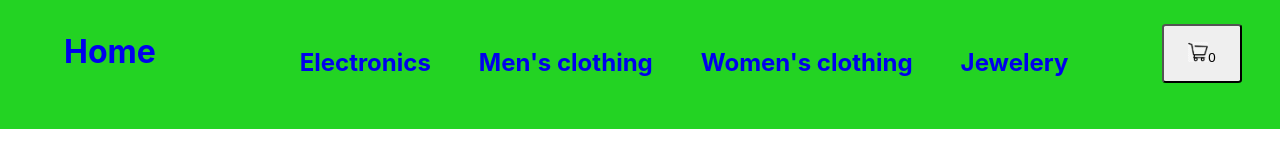
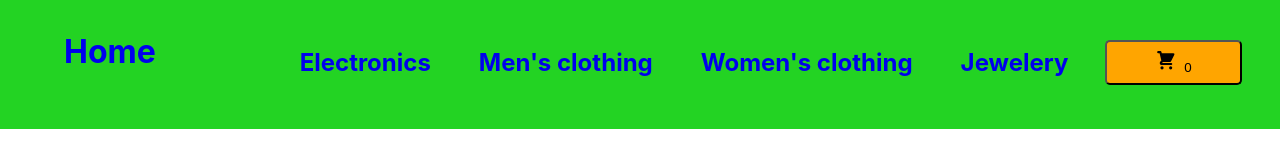
Before and after one commit to SlobodanStojkovic/web-shop, a React (Create React App) app: page /jewelery in a window 1280 px wide. Shown: the top 154 px of the page. Built offline with nearby package versions, Linux system fonts and the light colour scheme; no server answers; the HTML template or start-up script is replaced by a standard one.

Commit message:
Added new Cart Icon and changed delete product function

```diff
--- a/public/index.html
+++ b/public/index.html
@@ -1,21 +1,17 @@
 <!DOCTYPE html>
 <html lang="en">
-
     <head>
         <meta charset="utf-8" />
-  <link rel="icon" href="%PUBLIC_URL%/favicon.ico" />
         <meta name="viewport" content="width=device-width, initial-scale=1" />
         <meta name="theme-color" content="#000000" />
-  <meta name="description" content="Web site created using create-react-app" />
+        <meta
+            name="description"
+            content="Web shop created using React by Slobodan Stojkovic"
+        />
         <title>Web Shop</title>
     </head>
 
     <body>
-  <div id="root">
-
-
-  </div>
-
+        <div id="root"></div>
     </body>
-
 </html>
--- a/src/components/Cart/Cart.css
+++ b/src/components/Cart/Cart.css
@@ -1,10 +1,14 @@
 .cartContainer {
   min-width: 80vw;
   min-height: 80vh;
-    /*     width: 80vw;
-    height: 80vh; */
+  max-width: 95vw;
   margin: 0 auto;
-    background-color: gray;
+  background-color: whitesmoke;
+  border-radius: 5px;
+}
+
+.productsInCart {
+  text-align: center;
 }
 
 .singleCartProduct {
@@ -39,6 +43,8 @@
 .closeCartButton {
   float: right;
   margin: 0.3rem;
+  background-color: orange;
+  border-radius: 5px;
 }
 
 .clearCartButton {
--- a/src/components/Cart/Cart.js
+++ b/src/components/Cart/Cart.js
@@ -10,12 +10,11 @@ const Cart = ({
   calculateTotal,
 }) => {
   const deleteCartProduct = (id) => {
-    productsInCart.forEach((product) => {
-      if (id === product.id) {
-        productsInCart.pop(product);
-      }
+    let delProd = productsInCart.filter((element) => {
+      return element.id !== id;
     });
-    localStorage.setItem("webShopSloba", JSON.stringify(productsInCart));
+    setProductsInCart(delProd);
+    localStorage.setItem("webShopSloba", JSON.stringify(delProd));
     calculateTotal();
   };
 
--- /dev/null
+++ b/src/components/Header/CartIcon.js
@@ -0,0 +1,11 @@
+export const CartIcon = () => {
+    return (
+        <svg
+            xmlns="http://www.w3.org/2000/svg"
+            viewBox="0 0 20 20"
+            fill="currentColor"
+        >
+            <path d="M3 1a1 1 0 000 2h1.22l.305 1.222a.997.997 0 00.01.042l1.358 5.43-.893.892C3.74 11.846 4.632 14 6.414 14H15a1 1 0 000-2H6.414l1-1H14a1 1 0 00.894-.553l3-6A1 1 0 0017 3H6.28l-.31-1.243A1 1 0 005 1H3zM16 16.5a1.5 1.5 0 11-3 0 1.5 1.5 0 013 0zM6.5 18a1.5 1.5 0 100-3 1.5 1.5 0 000 3z" />
+        </svg>
+    );
+};
--- a/src/components/Header/Header.css
+++ b/src/components/Header/Header.css
@@ -15,14 +15,22 @@ header {
 
 .shoppingCartImage {
     width: 20px;
+    background-color: orange;
 }
 
-.shoppingCardButton {
-    border-radius: 5%;
-    padding: 1rem 1.5rem;
+button > svg {
+    width: 1.35rem;
+    height: 1.35rem;
+    margin-right: 0.5rem;
+}
+
+.shoppingCartButton {
+    border-radius: 5px;
+    padding: 0.5rem 3rem;
     position: absolute;
     right: 3%;
-    top: 1.5rem;
+    top: 2.5rem;;
+    background-color: orange;
 }
 
 ul {
--- a/src/components/Header/Header.js
+++ b/src/components/Header/Header.js
@@ -1,7 +1,7 @@
 import "./Header.css";
-import shoppingCart from "./assets/shoppingCart.png";
 import { useEffect, useState } from "react";
 import Cart from "../Cart/Cart";
+import { CartIcon } from "./CartIcon";
 
 const Header = ({ productsInCart, setProductsInCart }) => {
     const [showCart, setShowCart] = useState(false);
@@ -51,14 +51,10 @@ const Header = ({ productsInCart, setProductsInCart }) => {
                 </ul>
 
                 <button
-                    className="shoppingCardButton"
+                    className="shoppingCartButton"
                     onClick={cartShowHandler}
                 >
-                    <img
-                        className="shoppingCartImage"
-                        alt="shopping"
-                        src={shoppingCart}
-                    ></img>
+                    <CartIcon/>
                     {productsInCart !== null ? productsInCart.length : 0}
                 </button>
             </header>
--- a/src/components/Main/Main.css
+++ b/src/components/Main/Main.css
@@ -35,15 +35,14 @@ input {
   display: block;
   margin: 0 auto;
   width: 15%;
+  text-align: center;
 }
 
 .addToCartButton {
   padding: 3%;
   background-color: rgb(35, 211, 35);
   border-radius: 5%;
-    position: absolute;
-    bottom: 3%;
-    left: 36%;
+  left: 39%;
   z-index: 998;
 }
 
--- a/src/components/Main/Main.js
+++ b/src/components/Main/Main.js
@@ -28,30 +28,20 @@ const Main = ({
             <input
               type="number"
               defaultValue="1"
-                            onChange={(event) =>
-                                setProductAmount(() => event.target.value)
-                            }
+              onChange={(event) => setProductAmount(() => event.target.value)}
               min="0"
               max="10"
             ></input>
 
-                        <p>
-                            Price: ${(product.price * productAmount).toFixed(2)}
-                        </p>
+            <p>Price: ${(product.price * productAmount).toFixed(2)}</p>
             <p>Rating: {product.rating.rate}</p>
 
             <button
               className="addToCartButton"
               onClick={() => {
-                                addToCart(
-                                    product,
-                                    productAmount,
-                                    filteredProducts
-                                );
+                addToCart(product, productAmount);
                 setProductsInCart(() =>
-                                    JSON.parse(
-                                        localStorage.getItem("webShopSloba")
-                                    )
+                  JSON.parse(localStorage.getItem("webShopSloba"))
                 );
                 addedNotificationTimer();
               }}
--- a/src/components/Search/Search.js
+++ b/src/components/Search/Search.js
@@ -17,9 +17,7 @@ const Search = ({ setFilteredProducts, products }) => {
       className="searchInput"
       type="text"
       placeholder="Seach items..."
-            onChange={(event) =>
-                setSearchQuery(event.target.value.toLowerCase())
-            }
+      onChange={(event) => setSearchQuery(event.target.value.toLowerCase())}
     ></input>
   );
 };
--- a/src/services/addToCart.js
+++ b/src/services/addToCart.js
@@ -1,9 +1,7 @@
-export const addToCart = (product, productAmount, productsArray) => {
+export const addToCart = (product, productAmount) => {
   let cartItemsForLocalStorage =
     JSON.parse(localStorage.getItem("webShopSloba")) || [];
 
-    productsArray.forEach((element) => {
-        if (element.id === product.id) {
   cartItemsForLocalStorage.push({
     ...product,
     amount: productAmount,
@@ -13,6 +11,4 @@ export const addToCart = (product, productAmount, productsArray) => {
     "webShopSloba",
     JSON.stringify(cartItemsForLocalStorage)
   );
-        }
-    });
 };
```
Also changed, not shown: src/App.js (+2 -7 lines), src/components/SingleProductPage/SingleProductPage.js (+2 -6 lines). Lines whose indentation alone changed are shown as unchanged.
